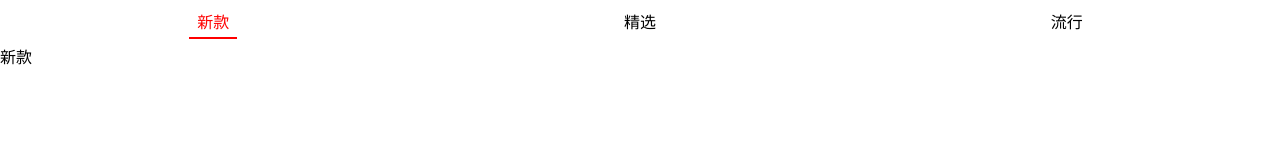
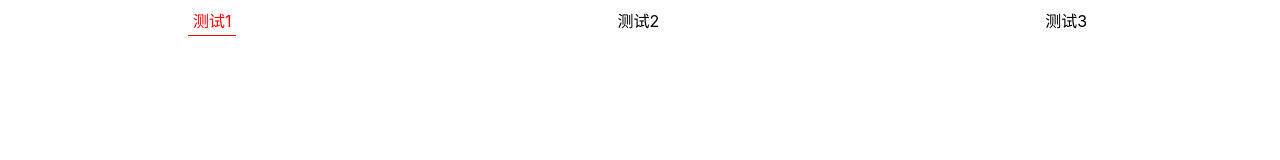
Before and after one commit to YDKD/react-study, a React (Vite) app: page / in a window 1280 px wide. Shown: the top 160 px of the page. Built offline with nearby package versions, Linux system fonts and the light colour scheme.

Commit message:
feat: class component practice demo

```diff
--- /dev/null
+++ b/src/04_回顾测试/App.tsx
@@ -0,0 +1,49 @@
+import { Component, ReactNode } from "react";
+import Tabbar from "./components/TabBar";
+import { IState } from "./types";
+
+
+
+export class App extends Component<any, IState> {
+    constructor(props: any) {
+        super(props)
+        this.state = {
+            list: [
+                {
+                    id: 1,
+                    title: '测试1'
+                },
+                {
+                    id: 2,
+                    title: '测试2'
+                },
+                {
+                    id: 3,
+                    title: '测试3'
+                },
+            ],
+            currentIndex: 1
+        }
+    }
+
+    changeIndex = (index: number) => {
+        this.setState({
+            currentIndex: index
+        })
+    }
+
+    render(): ReactNode {
+        const { list, currentIndex } = this.state
+        return (
+            <div>
+                <Tabbar
+                    list={list}
+                    currentIndex={currentIndex}
+                    changeIndex={this.changeIndex}
+                ></Tabbar>
+            </div>
+        )
+    }
+}
+
+export default App
--- /dev/null
+++ b/src/04_回顾测试/components/TabBar.tsx
@@ -0,0 +1,38 @@
+import { Component, ReactNode } from "react";
+import { IListItem } from "../types";
+
+interface IProps {
+    list: IListItem[]
+    currentIndex: number
+    changeIndex: (index: number) => void
+}
+
+// 第一个是 props的类型，第二个是state的类型
+export class Tabbar extends Component<IProps, any> {
+    constructor(props: IProps) {
+        super(props)
+    }
+
+    change(id: number) {
+        this.props.changeIndex(id)
+    }
+
+    render(): ReactNode {
+        const { list, currentIndex, changeIndex } = this.props
+        return (
+            <div className="tab-bar">
+                {
+                    list.map((item) => {
+                        return <div
+                            className={'tab-bar-item ' + '' + `${item.id == currentIndex ? 'acitve' : ''}`}
+                            key={item.id}
+                            onClick={() => this.change(item.id)}
+                        >{item.title}</div>
+                    })
+                }
+            </div>
+        )
+    }
+}
+
+export default Tabbar
--- /dev/null
+++ b/src/04_回顾测试/style/index.css
@@ -0,0 +1,14 @@
+.tab-bar {
+    display: flex;
+    justify-content: space-around;
+    padding: 5px 0;
+}
+
+.acitve {
+    color: red;
+    border-bottom: 1px solid red;
+}
+
+.tab-bar-item {
+    padding: 3px 5px;
+}
```
Also changed, not shown: src/04_回顾测试/types/index.d.ts (added, +9 -0 lines), src/main.tsx (+5 -2 lines), 1 other file (tests, documents, lock files or other folders).
